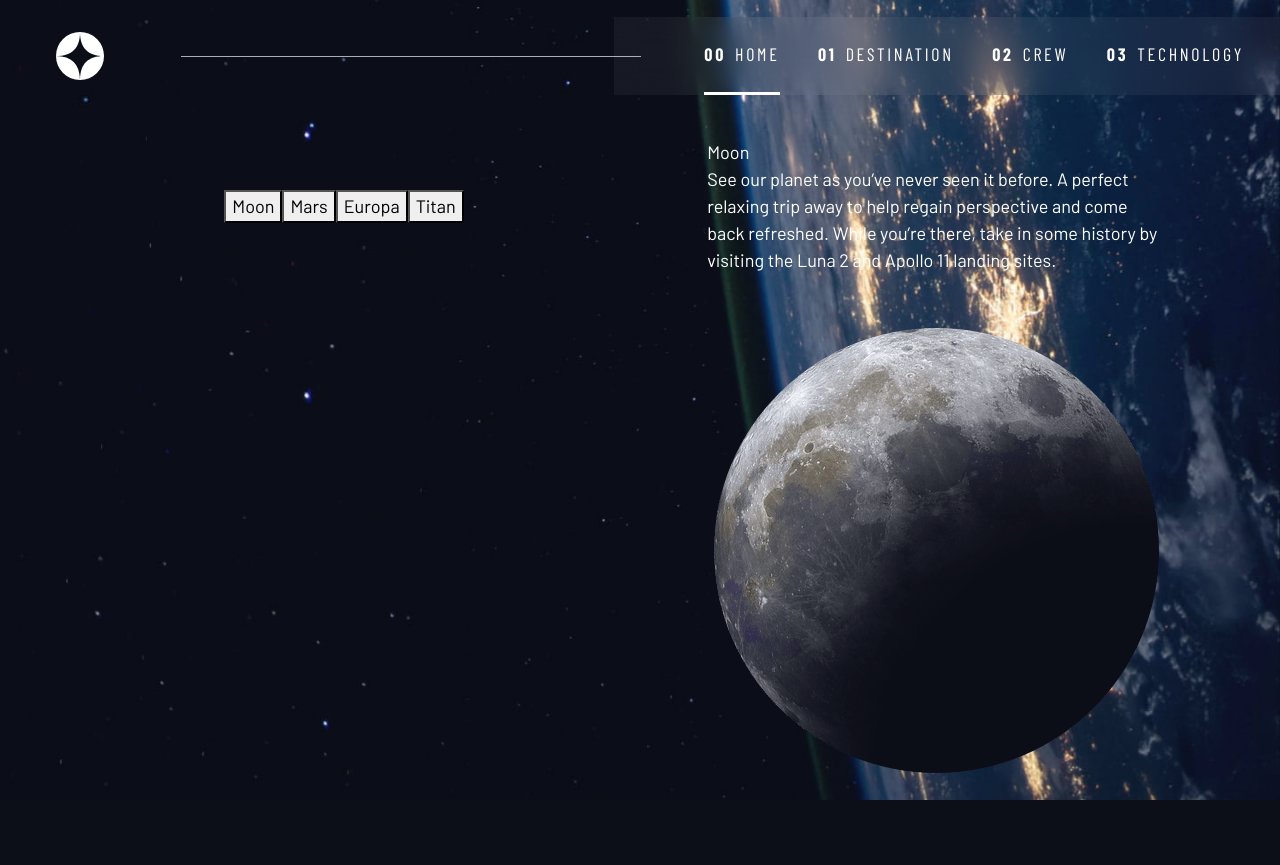
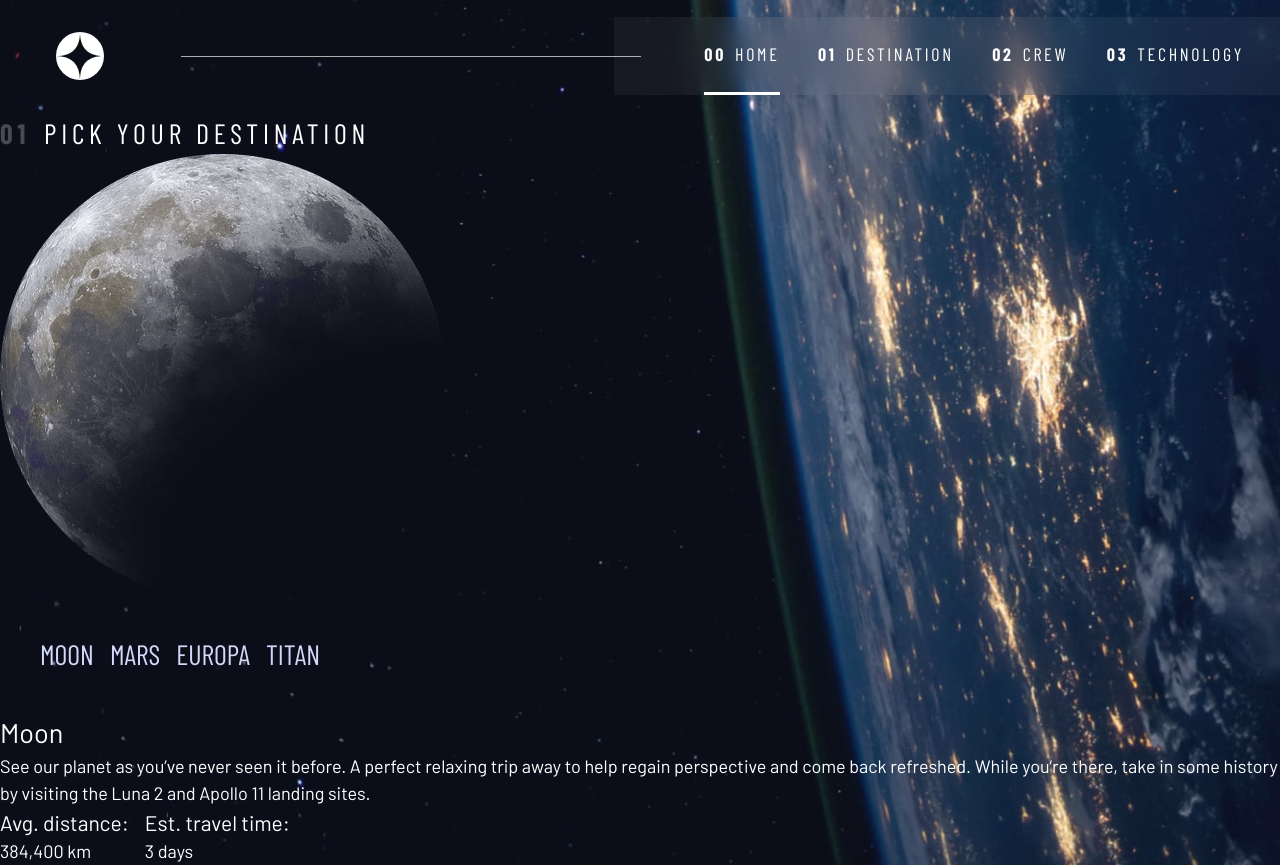
Before and after one commit to onnymm/spacetravel, a React (Vite) app: page / in a window 1280 px wide. Before the commit the page ends 800 px from the top, so only its background shows below. Built offline with nearby package versions, Linux system fonts and the light colour scheme; a web font is replaced by a local one.

Commit message:
checkpoint

```diff
--- a/src/routes/01_destination.jsx
+++ b/src/routes/01_destination.jsx
@@ -9,10 +9,11 @@ const Destination = () => {
     console.log(useItem)
 
     return (
-    <main id="main" className="grid-container grid-container--destination">
+    <main id="main" className="grid-container-xxxx grid-container--destination">
+        <h1 className="numbered-title"><span aria-hidden="true">01</span>Pick your destination</h1>
+        <DestinationCover image={useItem}/>
         <DestinationItems setItem={setItem} data={DATA}/>
         <DestinationDescription useItem={useItem}/>
-        <DestinationCover image={useItem}/>
     </main>
 )}
 
--- a/src/ui_components/destination_description.jsx
+++ b/src/ui_components/destination_description.jsx
@@ -4,10 +4,20 @@ const DestinationDescription = ({useItem}) => {
     const destination = DATA.destinations.find(item => item.name === useItem);
 
     return (
-        <div>
-            <div>{destination.name}</div>
-            <div>{destination.description}</div>
-        </div>
+        <article>
+            <h2>{destination.name}</h2>
+            <p>{destination.description}</p>
+            <div className="flex">
+                <div>
+                    <h3>Avg. distance: </h3>
+                    <p>{destination.distance}</p>
+                </div>
+                <div>
+                    <h3>Est. travel time: </h3>
+                    <p>{destination.travel}</p>
+                </div>
+            </div>
+        </article>
     )
 }
 
--- a/src/ui_components/destination_items.jsx
+++ b/src/ui_components/destination_items.jsx
@@ -1,9 +1,13 @@
 const DestinationItems = ({setItem, data}) => (
-    <div>
+    <ul className="flex">
         {data.destinations.map(
             (destination, index) => (
+                <li key={index}
+                    className="underline-indicators ff-sans-cond fs-500"
+                >
                     <button
-                    key={index}
+                        style={{backgroundColor: 'transparent'}}
+                        className="uppercase text-accent bg-dark"
                         onClick={
                             () => (
                                 setItem(destination.name)
@@ -12,9 +16,10 @@ const DestinationItems = ({setItem, data}) => (
                     >
                         {destination.name}
                     </button>
+                </li>
             )
         )}
-    </div>
+    </ul>
 )
 
 export default DestinationItems;
```
Lines whose indentation alone changed are shown as unchanged.
